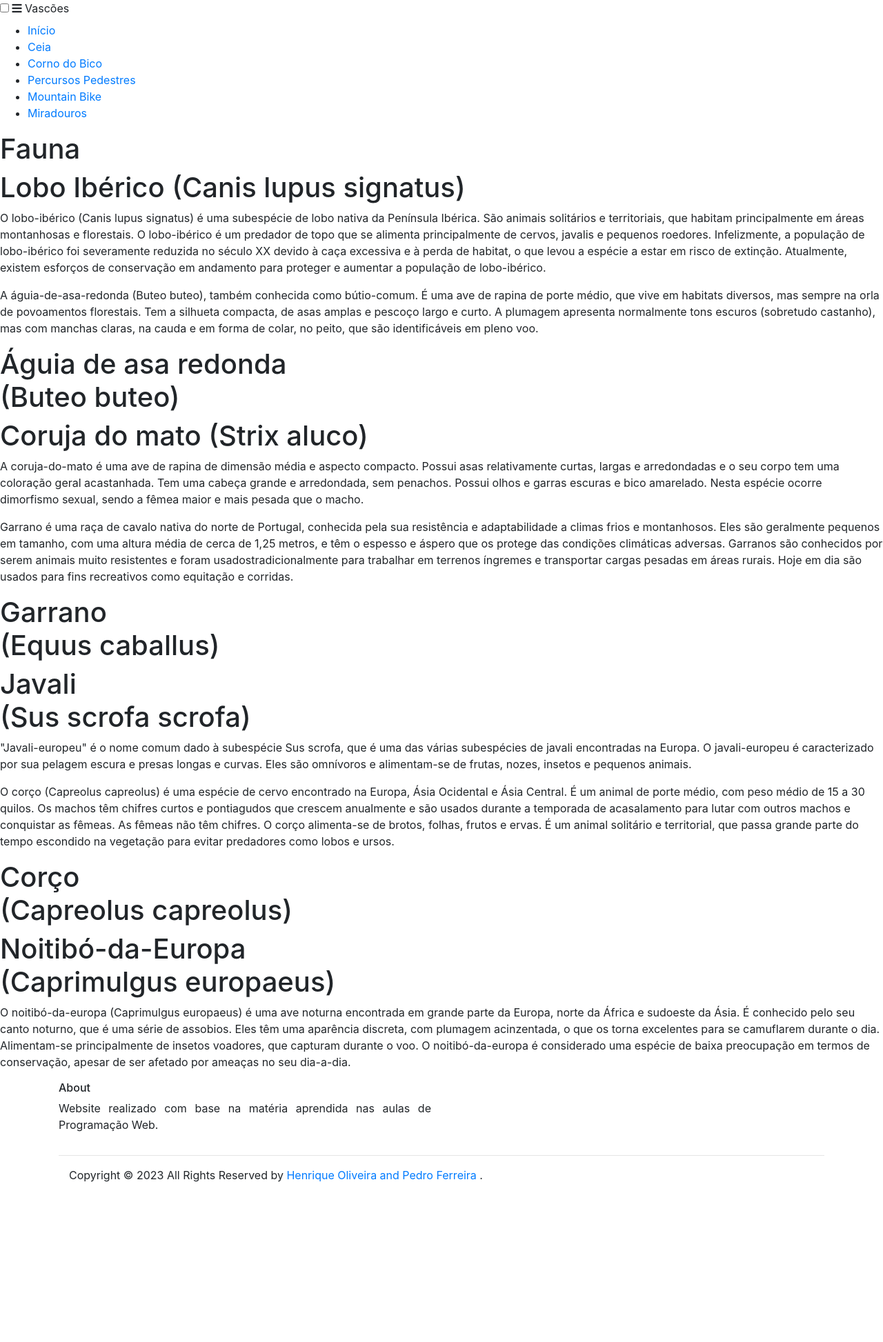
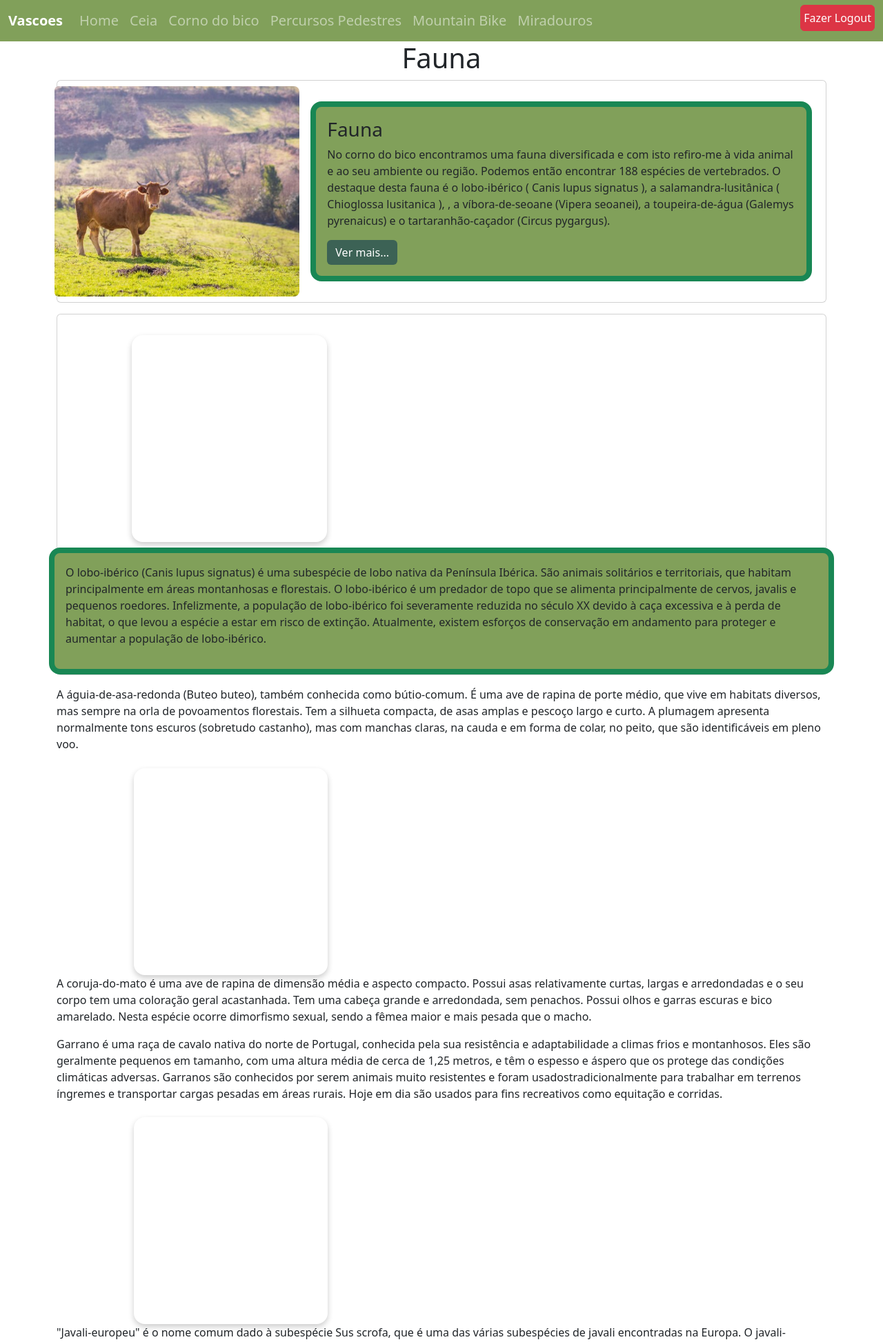
Before and after one commit to henriqueolivgp/Trabalho_PW_Parte_2, a PHP site: page /APP/Fauna.php in a window 1280 px wide. Shown: the top 1946 px of the page at 69% size. Before the commit the page ends 1714 px from the top, so only its background shows below. Run offline with PHP 8.4, Linux system fonts and the light colour scheme; the visitor is signed in with stand-in values (Sample User, id 1).

Commit message:
Fauna e Flora front-end, add flip-cards.css

```diff
--- a/APP/Compunents/header.php
+++ b/APP/Compunents/header.php
@@ -8,6 +8,7 @@
 
   <!-- All Styles for -->
   <link rel="stylesheet" href="../../Style/footer.css">
+  <link rel="stylesheet" href="../../Style/flip-cards.css">
   <link rel="stylesheet" href="https://cdnjs.cloudflare.com/ajax/libs/font-awesome/5.15.3/css/all.min.css" />
   <link rel="stylesheet" href="https://cdnjs.cloudflare.com/ajax/libs/twitter-bootstrap/4.1.3/css/bootstrap.min.css" />
   <link rel="stylesheet" href="https://cdnjs.cloudflare.com/ajax/libs/ionicons/2.0.1/css/ionicons.min.css" />
--- a/APP/Compunents/navbar.php
+++ b/APP/Compunents/navbar.php
@@ -1,4 +1,5 @@
 <nav style="background-color: #81a05a; height: 60PX;" class="navbar navbar-expand-lg navbar-dark">
+
   <div class="container-fluid">
     <a class="navbar-brand font-weight-bold " href="/APP/index.php">Vascoes</a>
     <button class="navbar-toggler" type="button" data-bs-toggle="collapse" data-bs-target="#navbarText" aria-controls="navbarText" aria-expanded="false" aria-label="Toggle navigation">
@@ -32,4 +33,5 @@
       </span>
     </div>
   </div>
+
 </nav>
--- a/APP/Corno-do-Bico.php
+++ b/APP/Corno-do-Bico.php
@@ -2,7 +2,7 @@
 
 require_once __DIR__ . '/../src/middleware/middleware-utilizador.php';
 
-$titulo = '- Ceia';
+$titulo = '- Corno do Bico';
 require_once __DIR__ . '/Compunents/header.php';
 ?>
 
@@ -48,7 +48,7 @@ require_once __DIR__ . '/Compunents/header.php';
           <div class="col p-2">
             <img src="../recursos/IMG/Flora/Flora_Square.png" class="img-fluid rounded-start" style="border-radius: 0.5rem;" alt="..." >
           </div>
-          <div class="col-md-8 p-2">
+          <div class="col-md-8 ">
             <div class="card-body " style="background-color:#81a05a; border: 8px solid #198754; border-radius: 1rem;">
               <h3 class="card-title">Flora</h3>
               <p class="card-text">No corno do bico encontramos uma flora diversificada ou seja um
--- a/APP/Fauna.php
+++ b/APP/Fauna.php
@@ -1,48 +1,77 @@
-<!DOCTYPE html>
-<html lang="en">
+<?php
 
-<head>
-  <meta charset="UTF-8" />
-  <meta http-equiv="X-UA-Compatible" content="IE=edge" />
-  <meta name="viewport" content="width=device-width, initial-scale=1.0" />
-  <link rel="stylesheet" href="../CSS/fauna.css" />
-  <link rel="stylesheet" type="text/css" href="../CSS/Footer-fauna.css" />
-  <!--Style link for responsive navbar -->
-  <link rel="stylesheet" href="https://cdnjs.cloudflare.com/ajax/libs/font-awesome/5.15.3/css/all.min.css" />
-  <!-- Link for footer style -->
-  <link rel="stylesheet" href="https://cdnjs.cloudflare.com/ajax/libs/twitter-bootstrap/4.1.3/css/bootstrap.min.css" />
-  <title>Fauna</title>
-</head>
+require_once __DIR__ . '/../src/middleware/middleware-utilizador.php';
+
+$titulo = '- Fauna';
+require_once __DIR__ . '/Compunents/header.php';
+
+?>
 
 <body>
 
   <!--Navbar Start here-->
-  <nav>
-    <input type="checkbox" id="check" />
-    <label for="check" class="checkbtn">
-      <i class="fas fa-bars"></i>
-    </label>
-    <label class="logo"> Vascões</label>
-    <ul>
-      <li><a id="links-button" href="../../../../Index.html">Início</a></li>
-      <li><a id="links-button" href="../../Ceia/html/ceia.html">Ceia</a></li>
-      <li><a id="links-button" href="../../Corno-do-Bico/HTML/Corno-do-Bico.html">Corno do Bico</a></li>
-      <li>
-        <a id="links-button" href="../../Percursos-Pedestres/HTML/Percursos-Pedestres.html">Percursos Pedestres</a>
-      </li>
-      <li><a id="links-button" href="../../Bike-Park/HTML/Bike-Park.html">Mountain Bike</a></li>
-      <li><a id="links-button" href="../../Miradouros/HTML/Miradouros.html">Miradouros</a></li>
-    </ul>
-  </nav>
-  <section class="nav-humburger"></section>
+  <?php
+
+  require_once __DIR__ . '/Compunents/navbar.php';
+
+  ?>
   <!--Navbar finished here-->
 
-  <div class="content-wrap">
+  <div class="container">
 
-    <h1 class="page-title">Fauna</h1>
+    <h1 class="page-title text-center">Fauna</h1>
 
-    <div class="parent-left">
-      <div class="flip-card">
+    <div class="card mb-3">
+      <div class="row d-flex align-items-center w-100">
+        <div class="col p-2">
+          <img src="../recursos/IMG/Fauna/Fauna_Square.png" class="img-fluid rounded-start" style="border-radius: 0.5rem;" alt="...">
+        </div>
+        <div class="col-md-8 p-2">
+          <div class="card-body" style="background-color:#81a05a; border: 8px solid #198754; border-radius: 1rem;">
+            <h3 class="card-title">Fauna</h3>
+            <p class="card-text">No corno do bico encontramos uma fauna diversificada e com isto
+              refiro-me à vida animal e ao seu ambiente ou região. Podemos então
+              encontrar 188 espécies de vertebrados. O destaque desta fauna é o
+              lobo-ibérico ( Canis lupus signatus ), a salamandra-lusitânica (
+              Chioglossa lusitanica ), , a víbora-de-seoane (Vipera seoanei), a
+              toupeira-de-água (Galemys pyrenaicus) e o tartaranhão-caçador
+              (Circus pygargus).</p>
+            <a style="background-color: #3c6255; border: 0;" href="/APP/Fauna.php" class="btn btn-primary">Ver mais...</a>
+          </div>
+        </div>
+      </div>
+    </div>
+
+    <!--<div class="card mb-3">
+      <div class="flip-card row d-flex align-items-center w-100">
+        <div class="flip-card-inner">
+          <div class="flip-card-front"></div>
+          <div class="flip-card-back col p-2">
+            <img src="../recursos/IMG/Fauna/Fauna_Square.png" class="img-fluid rounded-start" style="border-radius: 0.5rem;" alt="...">
+          </div>
+        </div>
+        <div class="col-md-8 p-2">
+          <div class="card-body" style="background-color:#81a05a; border: 8px solid #198754; border-radius: 1rem;">
+            <h3 class="card-title">Fauna</h3>
+            <p class="card-text">No corno do bico encontramos uma fauna diversificada e com isto
+              refiro-me à vida animal e ao seu ambiente ou região. Podemos então
+              encontrar 188 espécies de vertebrados. O destaque desta fauna é o
+              lobo-ibérico ( Canis lupus signatus ), a salamandra-lusitânica (
+              Chioglossa lusitanica ), , a víbora-de-seoane (Vipera seoanei), a
+              toupeira-de-água (Galemys pyrenaicus) e o tartaranhão-caçador
+              (Circus pygargus).</p>
+            <a style="background-color: #3c6255; border: 0;" href="/APP/Fauna.php" class="btn btn-primary">Ver mais...</a>
+          </div>
+        </div>
+      </div>
+    </div>-->
+
+
+
+    <div class="card mb-3">
+      <div class="row d-flex align-items-center ">
+        <div class="col p-2">
+          <div class="flip-card ">
             <div class="flip-card-inner">
               <div class="flip-card-front"></div>
               <div class="flip-card-back">
@@ -50,7 +79,10 @@
               </div>
             </div>
           </div>
-      <div class="text-box-1">
+        </div>
+
+        <div class="card-body" style="background-color:#81a05a; border: 8px solid #198754; border-radius: 1rem;">
+          <div class="text-box-1 card-text">
             <p>
               O lobo-ibérico (Canis lupus signatus) é uma subespécie de lobo nativa da Península Ibérica. São animais
               solitários e territoriais, que habitam principalmente em áreas montanhosas e florestais. O lobo-ibérico é um
@@ -60,6 +92,10 @@
               para proteger e aumentar a população de lobo-ibérico.
             </p>
           </div>
+        </div>
+
+      </div>
+
     </div>
 
     <div class="parent-right">
@@ -184,53 +220,8 @@
 
   </div>
 
-  <footer class="site-footer">
-    <!-- conteúdo do footer aqui -->
-    <!-- Footer Start here -->
-    <div class="container">
-      <div class="row">
-        <div class="col-sm-12 col-md-6">
-          <h6>About</h6>
-          <p class="text-justify">
-            Website realizado com base na matéria aprendida nas aulas de
-            Programação Web.
-          </p>
-        </div>
-        <!--<div class="col-xs-6 col-md-3">
-              <h6>Quick Links</h6>
-              <ul class="footer-links">
-                <li><a href="./src/Pages/Ceia/html/ceia.html">CEIA</a></li>
-                <li>
-                  <a href="./src/Pages/Corno-do-Bico/HTML/Corno-do-Bico.html"
-                    >Corno do Bico</a
-                  >
-                </li>
-                <li>
-                  <a href="http://scanfcode.com/contribute-at-scanfcode/"
-                    >Bike Park</a
-                  >
-                </li>
-                <li>
-                  <a href="http://scanfcode.com/privacy-policy/">Miradouros</a>
-                </li>
-              </ul>
-            </div>-->
-      </div>
-      <hr />
-    </div>
-    <div class="container">
-      <div class="row2">
-        <div class="col-md-8 col-sm-6 col-xs-12">
-          <p class="copyright-text">
-            Copyright &copy; 2023 All Rights Reserved by
-            <a href="#">Henrique Oliveira and Pedro Ferreira </a>.
-          </p>
-        </div>
-      </div>
-    </div>
-    <!-- Footer End here -->
-  </footer>
+  <?php
 
-</body>
+  require_once __DIR__ . '/Compunents/footer.php';
 
-</html>
+  ?>
--- /dev/null
+++ b/Style/flip-cards.css
@@ -0,0 +1,46 @@
+.flip-card {
+    margin-top: 2%;
+    margin-left: 10%;
+    background-color: transparent;
+
+    height: 300px;
+    perspective: 1000px;
+  }
+
+  .flip-card-inner {
+    position: relative;
+    width: 28%;
+    height: 100%;
+    text-align: center;
+    transition: transform 0.6s;
+    transform-style: preserve-3d;
+    box-shadow: 0 4px 8px 0 rgba(0,0,0,0.2);
+    border-radius: 1rem;
+  }
+
+  .flip-card:hover .flip-card-inner {
+    transform: rotateY(180deg);
+  }
+
+  .flip-card-front-1, .flip-card-front-2, .flip-card-front-3, .flip-card-back {
+    position: absolute;
+    width: 100%;
+    height: 100%;
+    -webkit-backface-visibility: hidden;
+    backface-visibility: hidden;
+    border-radius: 1rem;
+  }
+
+  .flip-card-front-1 {
+    background-image: url("../IMG/Flora/1200px-Drosera-rotundifolia.jpg");
+    background-size: 300px 300px;
+  }
+
+  .flip-card-back {
+    display: flex;
+    justify-content: center;
+    align-items: center;
+    background-color: #81a05a;
+    color: white;
+    transform: rotateY(180deg);
+  }
```
Also changed, not shown: APP/Flora.php (+20 -86 lines), src/infrastructure/bd/db.sqlite. Lines whose indentation alone changed are shown as unchanged.
